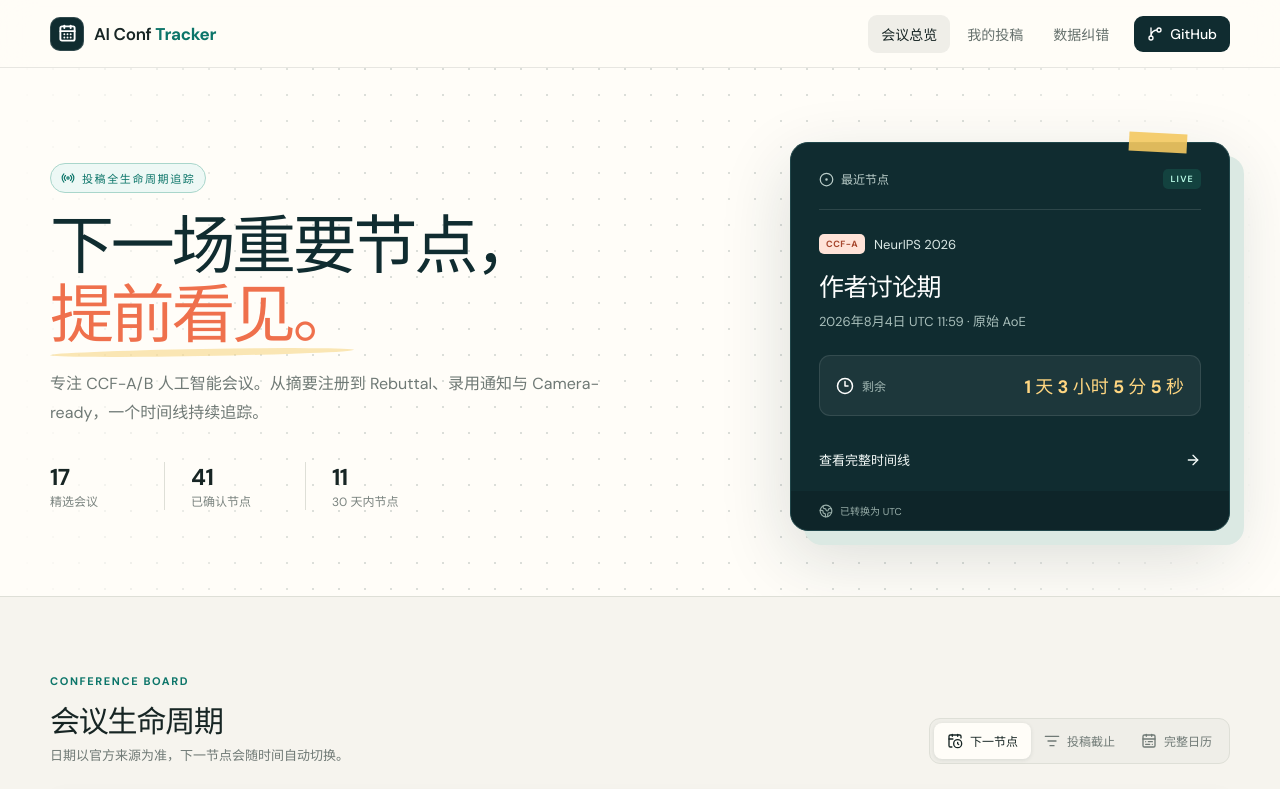
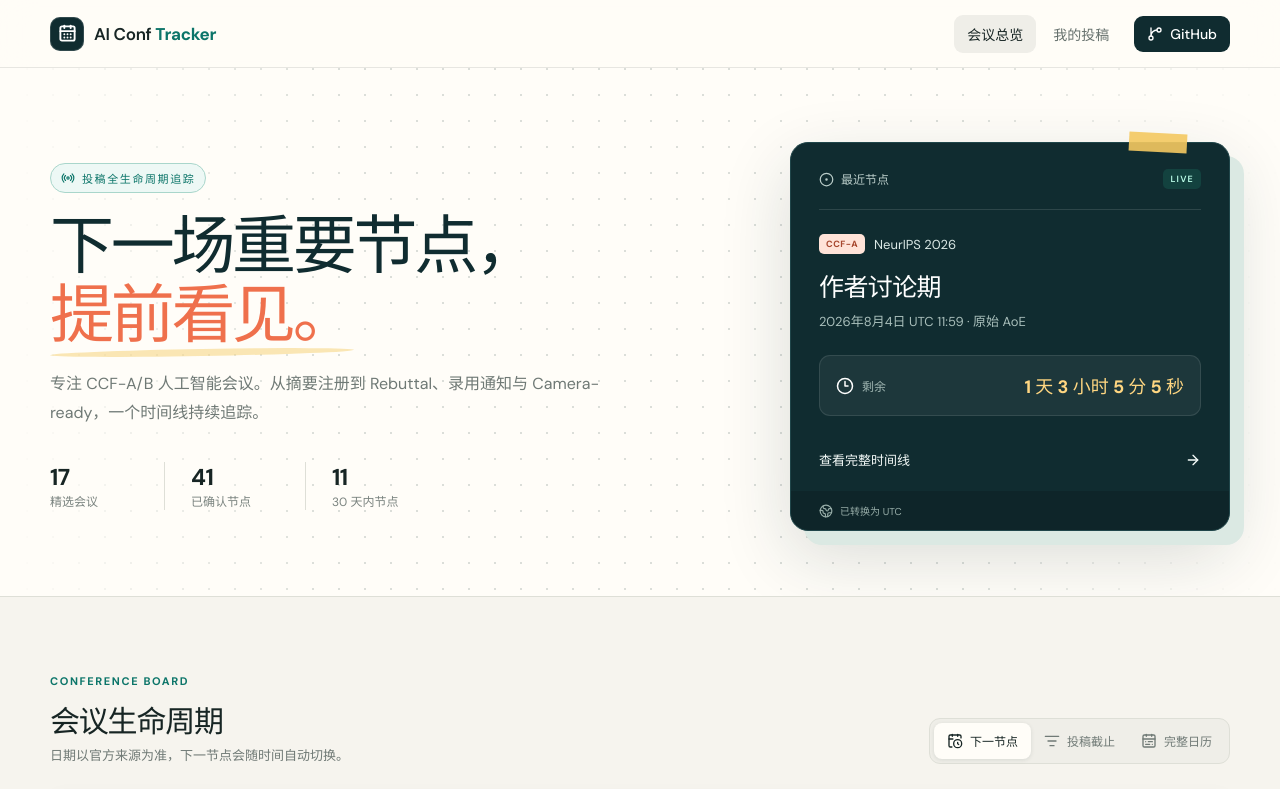
Before and after one commit to xuanzhang2222/ai-conf-tracker, a React (Vite) app: page / in a window 1280 px wide. Shown: the top 789 px of the page. Built offline with nearby package versions, Linux system fonts and the light colour scheme.

Commit message:
fix: remove correction link from navigation

```diff
--- a/src/components/Header.tsx
+++ b/src/components/Header.tsx
@@ -18,7 +18,6 @@ export function Header() {
         <nav className={open ? 'main-nav is-open' : 'main-nav'} onClick={() => setOpen(false)}>
           <NavLink to="/" end>会议总览</NavLink>
           <NavLink to="/submissions">我的投稿</NavLink>
-          <a href={`${repository}/issues`} target="_blank" rel="noreferrer">数据纠错</a>
           <a className="github-link" href={repository} target="_blank" rel="noreferrer"><GitBranch size={16} /> GitHub</a>
         </nav>
       </div>
```
